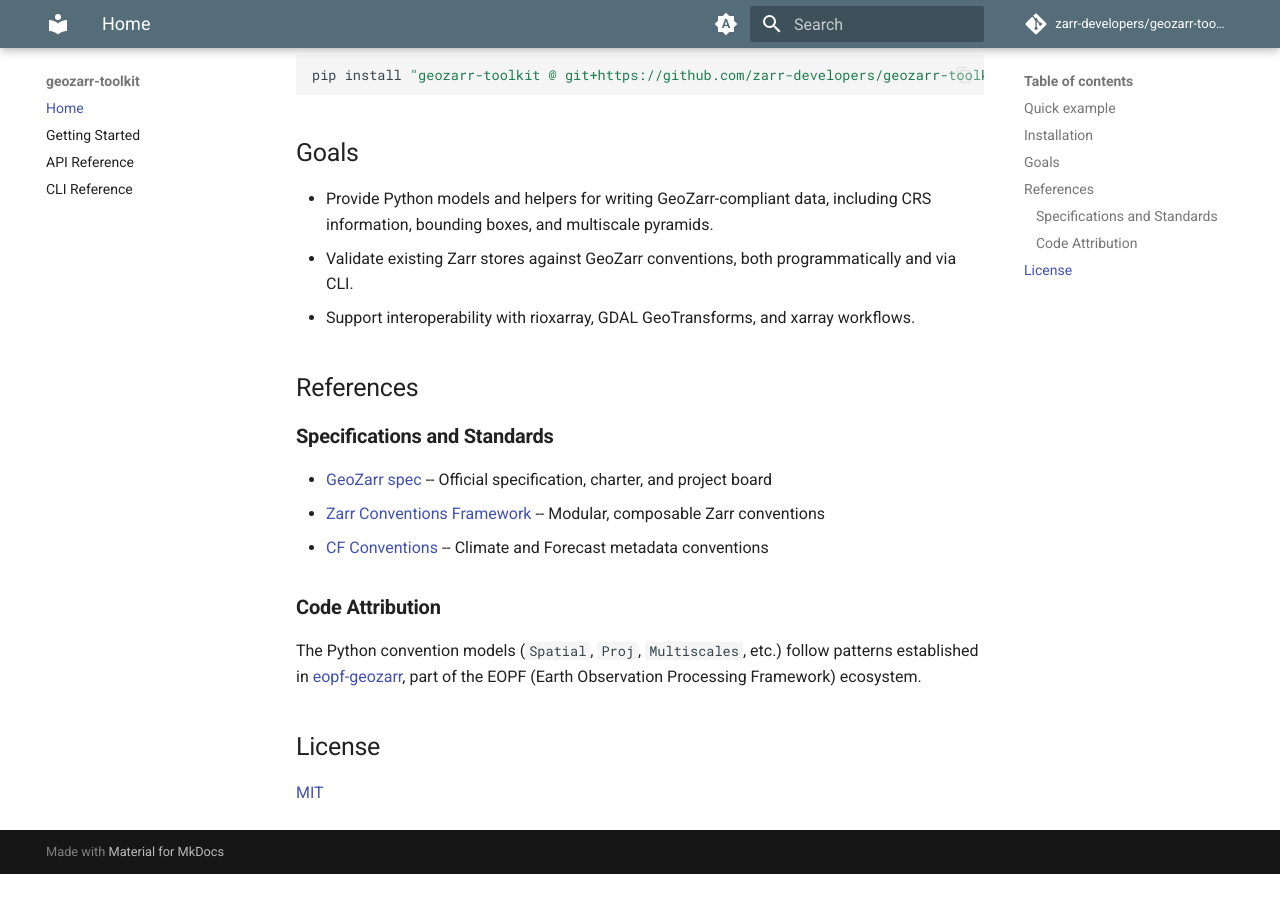
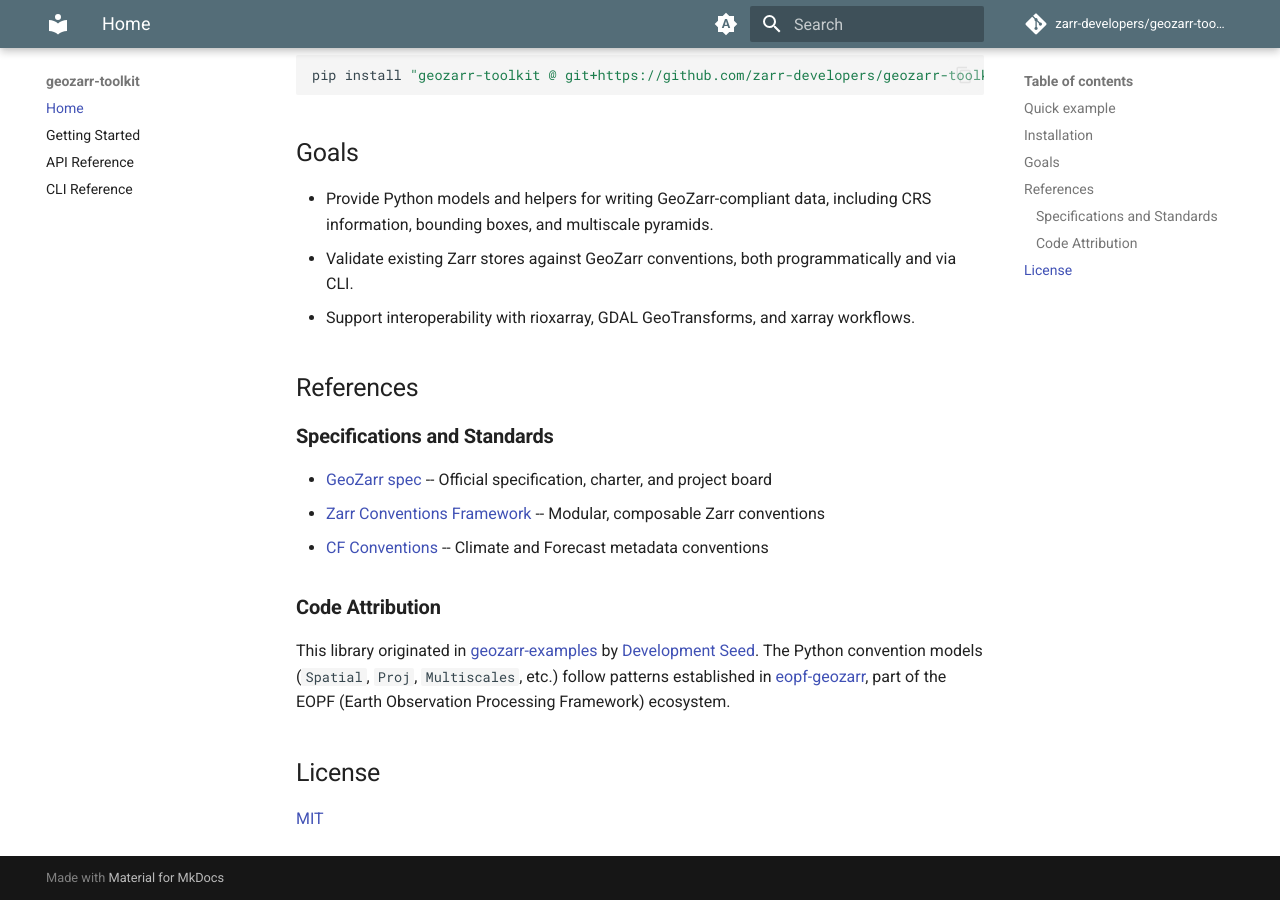
Before and after one commit to zarr-developers/geozarr-toolkit, an MkDocs documentation site: the page built from docs/index.md, in a window 1280 px wide and 900 px high, scrolled down 970 px. Built offline with MkDocs 1.6.1 and Material for MkDocs 9.7.7, drawn with Linux system fonts in a browser that asks for light colours; comment, search, counter and statistics services are not loaded; the version menu is left out; before the commit the page ends 1844 px from its top, so only the background shows below that.

Commit message:
Add back reference

```diff
--- a/docs/index.md
+++ b/docs/index.md
@@ -49,7 +49,7 @@
 
 ### Code Attribution
 
-The Python convention models (`Spatial`, `Proj`, `Multiscales`, etc.) follow patterns established in [eopf-geozarr](https://github.com/EOPF-Explorer/data-model), part of the EOPF (Earth Observation Processing Framework) ecosystem.
+This library originated in [geozarr-examples](https://github.com/developmentseed/geozarr-examples) by [Development Seed](https://developmentseed.org/). The Python convention models (`Spatial`, `Proj`, `Multiscales`, etc.) follow patterns established in [eopf-geozarr](https://github.com/EOPF-Explorer/data-model), part of the EOPF (Earth Observation Processing Framework) ecosystem.
 
 ## License
 
```
